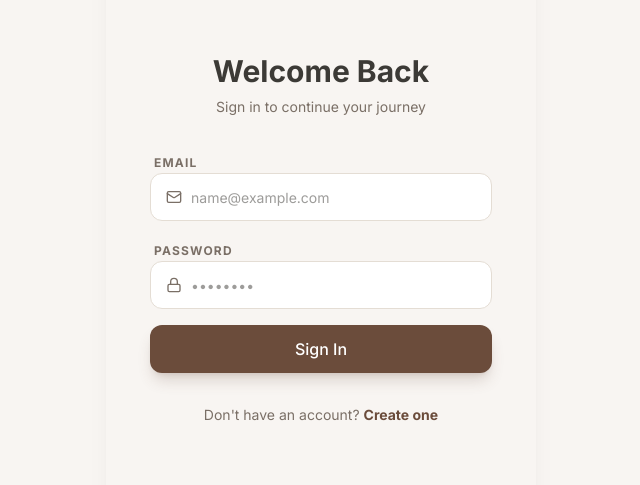
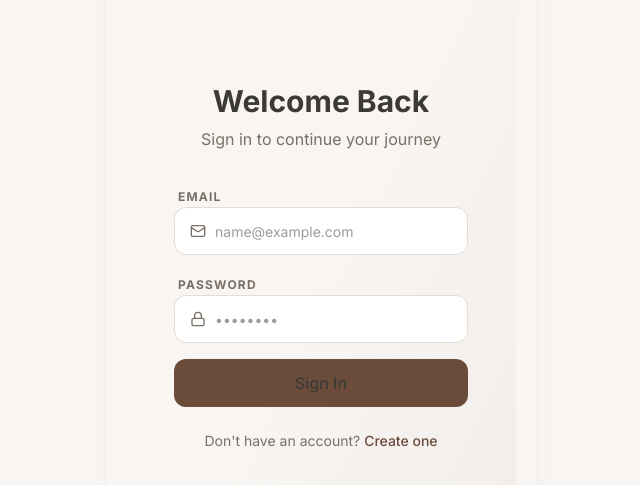
Before and after one commit to hasanmahbuub-netizen/Antigravity, a Next.js app: page /login in a window 1280 px wide. Shown: the part 157-642 px from the top of the page, without its empty margins (319-959 px from the left). Built offline with nearby package versions, Linux system fonts and the light colour scheme; no server answers.

Commit message:
Fix: Use FormData to capture login credentials

```diff
--- a/src/app/login/page.tsx
+++ b/src/app/login/page.tsx
@@ -8,73 +8,62 @@ import { motion } from "framer-motion";
 import { Loader2, Mail, Lock } from "lucide-react";
 
 export default function LoginPage() {
-    const [email, setEmail] = useState("");
-    const [password, setPassword] = useState("");
     const [loading, setLoading] = useState(false);
     const [error, setError] = useState<string | null>(null);
-    // Force rebuild 2024-12-19
     const router = useRouter();
 
-    const handleLogin = async (e: React.FormEvent) => {
+    const handleLogin = async (e: React.FormEvent<HTMLFormElement>) => {
         e.preventDefault();
         setLoading(true);
         setError(null);
 
+        const formData = new FormData(e.currentTarget);
+        const email = formData.get('email') as string;
+        const password = formData.get('password') as string;
+
         try {
-            console.log('🚀 Login attempt started...');
-            console.log('📧 Email:', email);
-            console.log('📡 Calling supabase.auth.signInWithPassword...');
-
-            const start = Date.now();
             const { data, error } = await supabase.auth.signInWithPassword({
                 email,
                 password,
             });
-            console.log(`⏱️ API Call took ${Date.now() - start}ms`);
-            console.log('📥 Auth result received:', { hasData: !!data, hasError: !!error });
 
             if (error) {
-                console.error('Login error:', error);
                 setError(error.message);
                 setLoading(false);
                 return;
             }
 
             if (data?.session) {
-                console.log('Login successful! Redirecting to dashboard...');
                 router.push("/dashboard");
                 router.refresh();
-                // Keep loading true during redirect
             } else {
-                console.error('No session in response');
                 setError('Login failed - no session created');
                 setLoading(false);
             }
         } catch (err: any) {
-            console.error('Unexpected login error:', err);
-            // Ignore browser extension errors
-            if (err?.message?.includes('Receiving end does not exist')) {
-                console.warn('Browser extension interference detected, retrying...');
-                // Retry login
-                setTimeout(() => handleLogin(e), 1000);
-                return;
-            }
             setError('An unexpected error occurred');
             setLoading(false);
         }
     };
 
     return (
-        <div className="flex-1 flex flex-col justify-center px-6">
+        <div className="min-h-screen flex items-center justify-center bg-gradient-to-br from-background via-background to-primary/5 px-4">
             <motion.div
                 initial={{ opacity: 0, y: 20 }}
                 animate={{ opacity: 1, y: 0 }}
-                className="w-full max-w-sm mx-auto space-y-8"
+                className="w-full max-w-md"
             >
-                <div className="text-center space-y-2">
-                    <h1 className="text-3xl font-bold text-foreground">Welcome Back</h1>
-                    <p className="text-muted text-sm">Sign in to continue your journey</p>
+                <div className="glass-panel p-8 rounded-2xl">
+                    <div className="text-center mb-8">
+                        <h1 className="text-3xl font-bold gradient-text">Welcome Back</h1>
+                        <p className="text-muted mt-2">Sign in to continue your journey</p>
                     </div>
+
+                    {error && (
+                        <div className="mb-4 p-3 rounded-lg bg-destructive/10 border border-destructive/20 text-destructive text-sm">
+                            {error}
+                        </div>
+                    )}
 
                     <form onSubmit={handleLogin} className="space-y-4">
                         <div className="space-y-2">
@@ -86,8 +75,6 @@ export default function LoginPage() {
                                     name="email"
                                     type="email"
                                     placeholder="name@example.com"
-                                value={email}
-                                onChange={(e) => setEmail(e.target.value)}
                                     className="w-full h-12 pl-10 pr-4 rounded-xl bg-card border border-border focus:border-primary focus:ring-1 focus:ring-primary outline-none text-sm"
                                     required
                                     autoComplete="email"
@@ -104,8 +91,6 @@ export default function LoginPage() {
                                     name="password"
                                     type="password"
                                     placeholder="••••••••"
-                                value={password}
-                                onChange={(e) => setPassword(e.target.value)}
                                     className="w-full h-12 pl-10 pr-4 rounded-xl bg-card border border-border focus:border-primary focus:ring-1 focus:ring-primary outline-none text-sm"
                                     required
                                     autoComplete="current-password"
@@ -113,27 +98,31 @@ export default function LoginPage() {
                             </div>
                         </div>
 
-                    {error && (
-                        <p className="text-xs text-red-500 bg-red-500/10 p-3 rounded-lg border border-red-500/20">
-                            {error}
-                        </p>
-                    )}
-
                         <button
                             type="submit"
                             disabled={loading}
-                        className="w-full h-12 bg-primary text-primary-foreground rounded-xl font-medium shadow-lg shadow-primary/20 hover:opacity-90 active:scale-[0.98] transition-all flex items-center justify-center gap-2"
+                            className="w-full h-12 rounded-xl bg-gradient-to-r from-primary to-accent hover:opacity-90 disabled:opacity-50 transition-opacity flex items-center justify-center gap-2 font-medium"
                         >
-                        {loading ? <Loader2 className="w-4 h-4 animate-spin" /> : "Sign In"}
+                            {loading ? (
+                                <>
+                                    <Loader2 className="w-4 h-4 animate-spin" />
+                                    Signing In...
+                                </>
+                            ) : (
+                                'Sign In'
+                            )}
                         </button>
                     </form>
 
-                <p className="text-center text-sm text-muted">
-                    Don't have an account?{" "}
-                    <Link href="/signup" className="text-primary font-bold hover:underline">
+                    <div className="mt-6 text-center">
+                        <p className="text-sm text-muted">
+                            Don't have an account?{' '}
+                            <Link href="/signup" className="text-primary hover:underline font-medium">
                                 Create one
                             </Link>
                         </p>
+                    </div>
+                </div>
             </motion.div>
         </div>
     );
```
Lines whose indentation alone changed are shown as unchanged.
